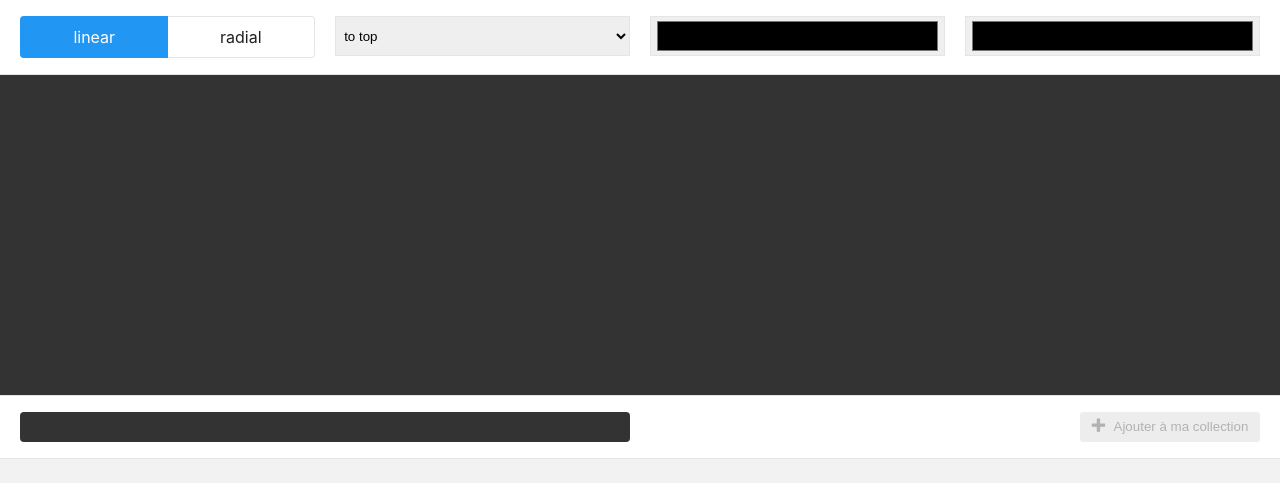
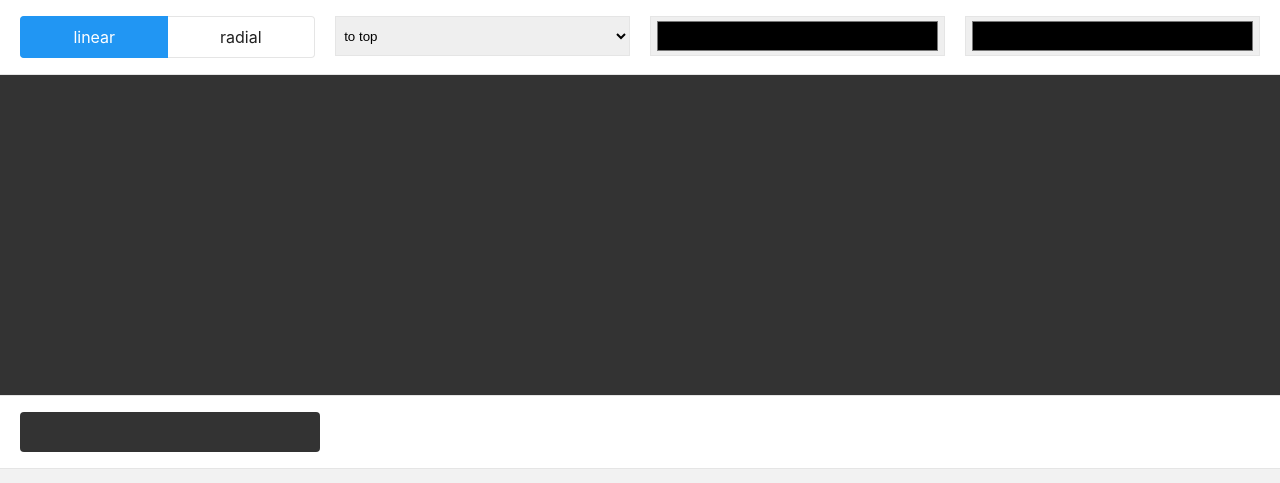
Before and after one commit to cedricbeau/css-gradient-generator, a plain HTML site: page index.html in a window 1280 px wide. Shown: the top 483 px of the page. Drawn offline with Linux system fonts and the light colour scheme; files whose address does not match are found by name.

Commit message:
Update styles

```diff
--- a/css/result.scss
+++ b/css/result.scss
@@ -24,6 +24,7 @@ $border-radius: .25em;
 
 .text-result {
   min-width: $text-resultat-minWidth;
+  min-height: 40px;
   padding: $text-resultat-padding;
   color: $white;
   background-color: $dark;
@@ -37,9 +38,9 @@ $border-radius: .25em;
 
 @media only screen and (min-width: 768px) {
   .info-result-inner {
-    display: grid;
-    grid-template-columns: repeat(2, 1fr);
-    grid-gap: 1.25em;
+    display: flex;
+    justify-content: space-between;
+    align-items: center;
   }
   .add-to-container {
     margin-top: 0;
@@ -48,6 +49,8 @@ $border-radius: .25em;
 }
 
 #addToCollection {
-  opacity: .5;
+  width: 100%;
+  opacity: 0;
   pointer-events: none;
+  transition: opacity .3s
 }
--- a/js/app.js
+++ b/js/app.js
@@ -107,7 +107,7 @@ var gradientTool = {
       _this.innerHTML = '<span class="icon-plus"></span>Ajouter à ma collection'
       _this.style.color = '#666'
       _this.style.backgroundColor = '#ddd'
-      _this.style.opacity = .5
+      _this.style.opacity = 0
       _this.style.pointerEvents = 'none'
       self.textResult.innerText = ''
     }, 2000)
```
Also changed, not shown: css/result.min.css.
